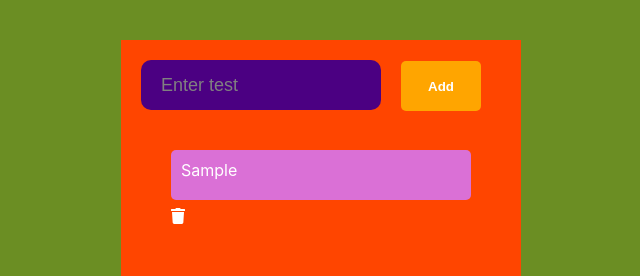
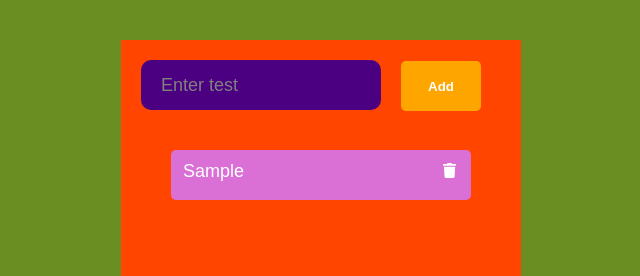
Before and after one commit to Minhphung140296/TodoList, a React (Create React App) app in the folder todolist-1/: page / in a window 1280 px wide. Both pictures are taken after typing "Sample" into the empty fields and a click on the button "Add". Shown: the top 276 px of the page, without its empty margins (319-959 px from the left). Built offline with nearby package versions, Linux system fonts and the light colour scheme.

Commit message:
Edit-Items

```diff
--- a/todolist-1/src/Components/ListItem.css
+++ b/todolist-1/src/Components/ListItem.css
@@ -8,4 +8,23 @@
 }
 .list p{
     padding: 10px ;
+    position: relative;
 }
+.list p span{
+    position: absolute;
+    right: 10px;
+    cursor: pointer;
+}
+.faicons{
+    margin: 0 5px;
+    font-size: 15px;
+}
+.list p input{
+    background-color:transparent;
+    border: none;
+    color: #fff;
+    font-size: 18px;
+}
+.list p input:focus{
+    outline: none;
+}
--- a/todolist-1/src/Components/ListItem.js
+++ b/todolist-1/src/Components/ListItem.js
@@ -1,17 +1,27 @@
 import React from 'react';
 import "./ListItem.css";
-import {FontAwesomeIcon} from '@fortawesome/react-fontawesome';
-import { faTrash } from '@fortawesome/free-solid-svg-icons';
+import { FontAwesomeIcon } from '@fortawesome/react-fontawesome';
 export default function ListItem(props) {
     const items = props.items || [];
-    const ListItems = items.map((item)=>{
-        return <div className="list" key="item.key">
-            <p>{item.text}</p>
-            <span>
-                <FontAwesomeIcon className="faicons" icon="trash"/>
-            </span>
-        </div>
+    const ListItems = items.map((item) => {
+        return (<div className="list" key={item.key}>
+            <p>
+                <input type="text"
+                    value={item.text}
+                    id={item.key}
+                    onChange={
+                        (e)=>{
+                        props.setUpdate(e.target.value, item.key)
+                    }}/>
+                <span>
+                    <FontAwesomeIcon className="faicons" icon="trash"
+                        onClick={() => props.deleteItems(item.key)}
+                    />
+                </span>
+            </p>
+        </div>);
     });
+
     return (
         <div>
             {ListItems}
--- a/todolist-1/src/TodoList.js
+++ b/todolist-1/src/TodoList.js
@@ -16,6 +16,9 @@ class TodoList extends React.Component {
         }
         this.handleInput = this.handleInput.bind(this);
         this.addItem = this.addItem.bind(this);
+        this.deleteItems = this.deleteItems.bind(this);
+        this.setUpdate = this.setUpdate.bind(this);
+
     }
     handleInput(e) {
         this.setState({
@@ -41,6 +44,25 @@ class TodoList extends React.Component {
             });
         }
     }
+
+    deleteItems(key){
+        const filteredItems = this.state.items.filter((item) =>
+            item.key !==key);
+            this.setState({
+                items: filteredItems
+            })
+    }
+    setUpdate(text, key){
+        const item = this.state.items;
+        item.map((item)=>{
+            if(item.key === key){
+                item.text = text;
+            }
+        })
+        this.setState({
+            items:item
+        })
+    }
     render() {
         return (
             <div className="App">
@@ -52,7 +74,10 @@ class TodoList extends React.Component {
                         />
                         <button type="Submit">Add</button>
                     </form>
-                    <ListItem items={this.state.items} />
+                    <ListItem items={this.state.items}
+                            deleteItems = {this.deleteItems}
+                            setUpdate={this.setUpdate}
+                    />
                 </header>
             </div>
         )
```
